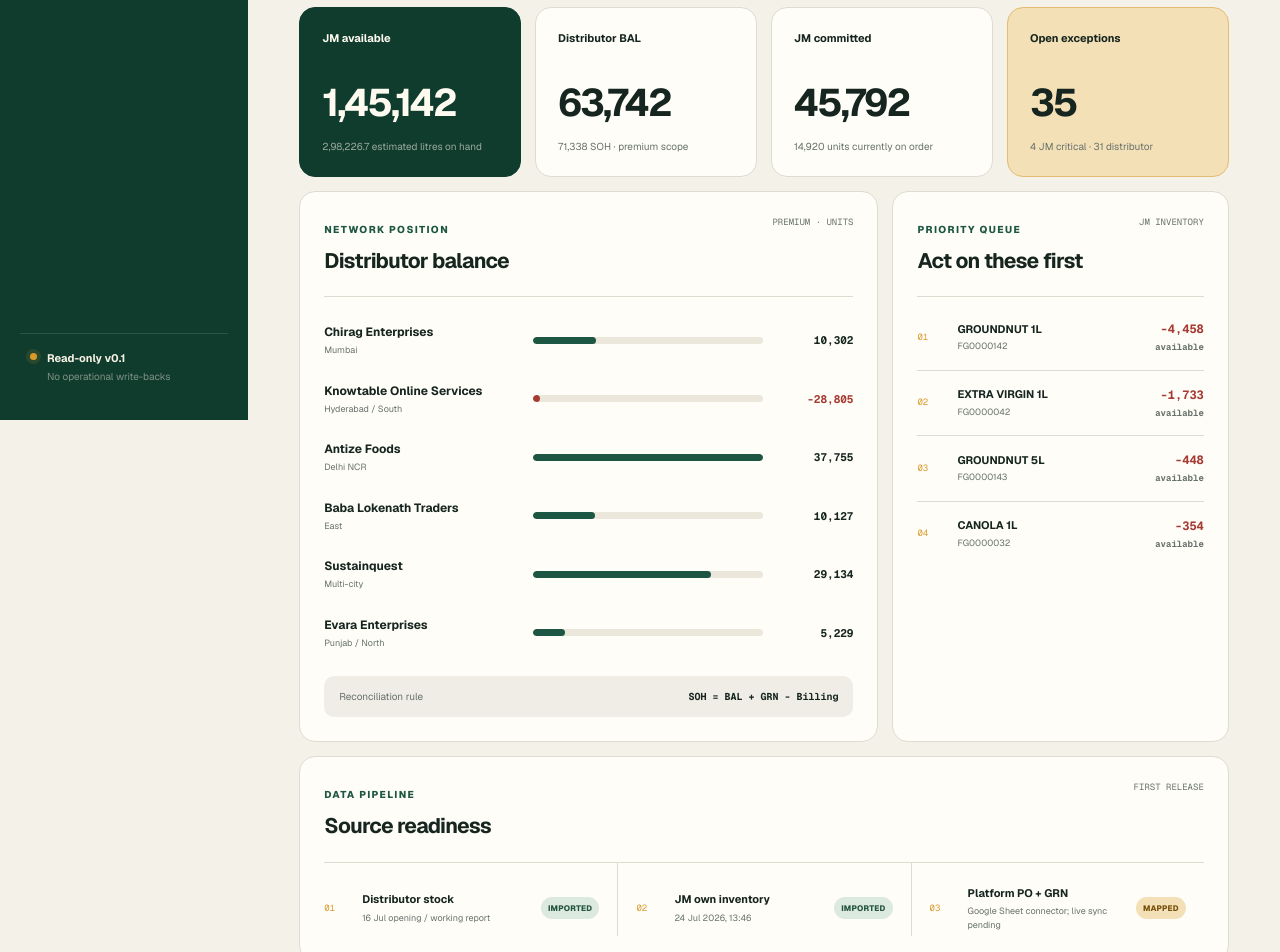
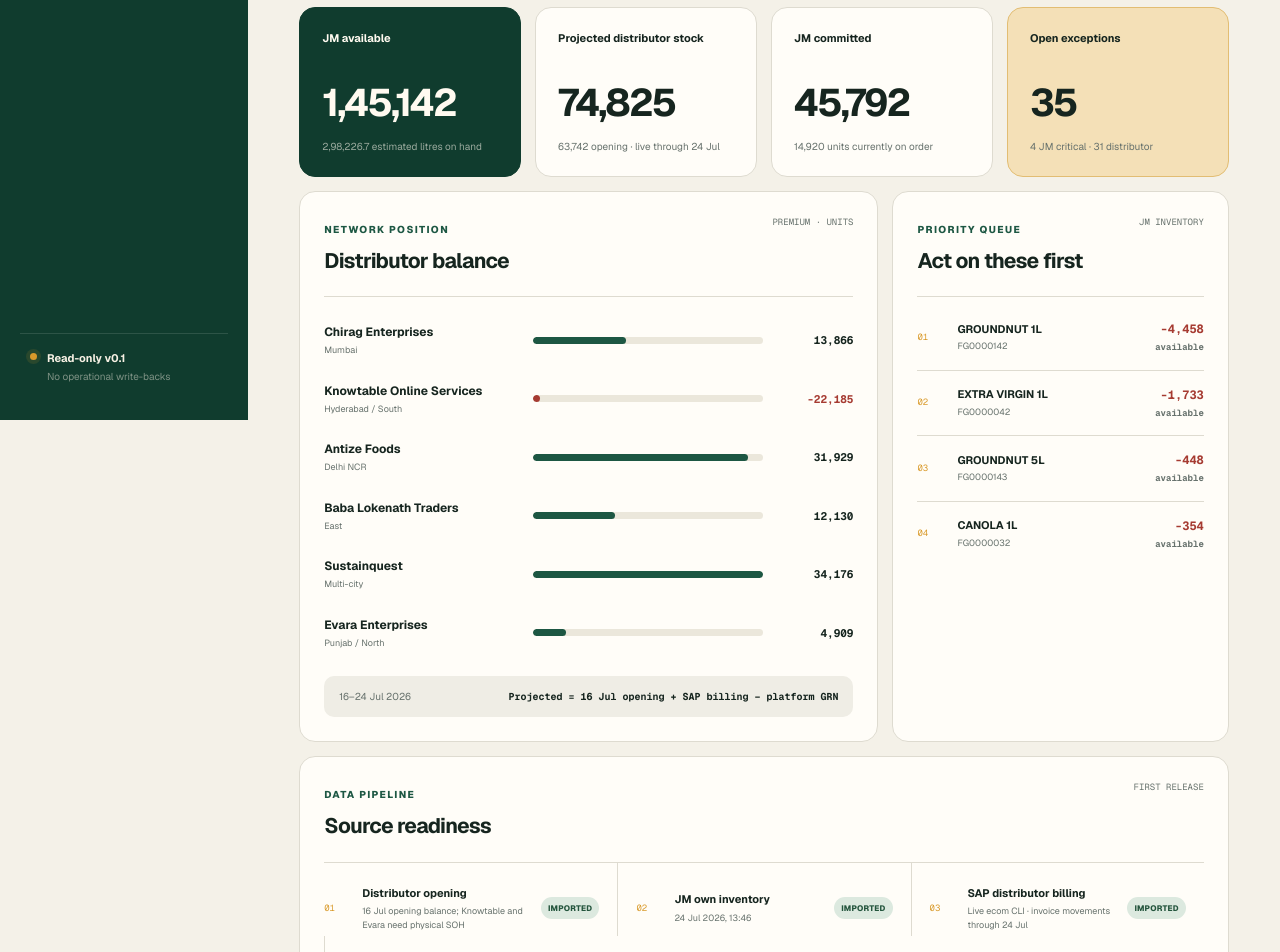
Before and after one commit to daman8271/jivo-supply-control, a Next.js app: page / in a window 1280 px wide. Shown: the part 380-1332 px from the top of the page. Built offline with nearby package versions, Linux system fonts and the light colour scheme.

Commit message:
Add live distributor stock projection

```diff
--- a/app/ControlTower.tsx
+++ b/app/ControlTower.tsx
@@ -36,9 +36,9 @@ const requirements = [
   },
   {
     group: "Billing movements",
-    status: "Partial",
-    have: "Aggregated quantity plus mapped ecom CLI sales-invoice endpoints",
-    need: "Re-authenticate the CLI, then import invoice date, SAP SKU, quantity, source and destination",
+    status: "Have",
+    have: "Live SAP invoice movements by date, distributor, SAP SKU and pieces",
+    need: "Unattended service credential and an agreed sales-return treatment",
   },
   {
     group: "GRN movements",
@@ -85,21 +85,7 @@ export function ControlTower({ seed }: { seed: Seed }) {
   const [query, setQuery] = useState("");
   const [statusFilter, setStatusFilter] = useState("All");
 
-  const distributorTotals = useMemo(
-    () =>
-      seed.distributorSummary.reduce(
-        (totals, distributor) => {
-          const values = distributor[scope];
-          totals.soh += values.soh;
-          totals.billing += values.billing;
-          totals.grn += values.grn;
-          totals.balance += values.balance;
-          return totals;
-        },
-        { soh: 0, billing: 0, grn: 0, balance: 0 },
-      ),
-    [scope, seed.distributorSummary],
-  );
+  const liveTotals = seed.liveReconciliation[scope];
 
   const filteredInventory = useMemo(() => {
     const normalized = query.trim().toLowerCase();
@@ -114,7 +100,9 @@ export function ControlTower({ seed }: { seed: Seed }) {
   }, [query, seed.jmInventory, statusFilter]);
 
   const maxDistributorBalance = Math.max(
-    ...seed.distributorSummary.map((row) => Math.max(0, row[scope].balance)),
+    ...seed.distributorSummary.map((row) =>
+      Math.max(0, row.live[scope].projected),
+    ),
     1,
   );
 
@@ -159,10 +147,10 @@ export function ControlTower({ seed }: { seed: Seed }) {
         <header className="topbar">
           <div className="topbar-date">
             <span>Snapshot</span>
-            <strong>24 July 2026 · 14:00 IST</strong>
+            <strong>24 July 2026 · 15:30 IST</strong>
           </div>
           <div className="topbar-actions">
-            <span className="source-count">3 sources</span>
+            <span className="source-count">{seed.sourceStatus.length} sources</span>
             <button type="button" onClick={() => setView("readiness")}>
               Data checklist
             </button>
@@ -206,10 +194,10 @@ export function ControlTower({ seed }: { seed: Seed }) {
                 tone="green"
               />
               <Metric
-                label="Distributor BAL"
-                value={number.format(distributorTotals.balance)}
-                note={`${number.format(distributorTotals.soh)} SOH · ${scope === "premium" ? "premium scope" : "all products"}`}
-                tone={distributorTotals.balance < 0 ? "red" : "cream"}
+                label="Projected distributor stock"
+                value={number.format(liveTotals.projected)}
+                note={`${number.format(liveTotals.opening)} opening · live through 24 Jul`}
+                tone={liveTotals.projected < 0 ? "red" : "cream"}
               />
               <Metric
                 label="JM committed"
@@ -236,7 +224,7 @@ export function ControlTower({ seed }: { seed: Seed }) {
                 />
                 <div className="distributor-bars">
                   {seed.distributorSummary.map((distributor) => {
-                    const value = distributor[scope].balance;
+                    const value = distributor.live[scope].projected;
                     const width = `${Math.max(
                       3,
                       (Math.max(0, value) / maxDistributorBalance) * 100,
@@ -266,8 +254,8 @@ export function ControlTower({ seed }: { seed: Seed }) {
                   })}
                 </div>
                 <div className="formula-note">
-                  <span>Reconciliation rule</span>
-                  <strong>{seed.formula.stated}</strong>
+                  <span>{seed.liveReconciliation.label}</span>
+                  <strong>{seed.liveReconciliation.formula}</strong>
                 </div>
               </article>
 
@@ -433,13 +421,16 @@ export function ControlTower({ seed }: { seed: Seed }) {
           <div className="page">
             <PageHeading
               eyebrow="Distributor network"
-              title="Stock movement reconciliation"
-              description="A read-only view of SOH, billing, GRN and calculated balance for every distributor."
+              title="Live stock projection"
+              description="The 16 July opening carried forward with live SAP billing and platform-accepted quantities."
             />
             <section className="formula-banner">
-              <span>Confirmed equation</span>
-              <strong>{seed.formula.stated}</strong>
-              <small>Equivalent: {seed.formula.equivalent}</small>
+              <span>{seed.liveReconciliation.label}</span>
+              <strong>{seed.liveReconciliation.formula}</strong>
+              <small>
+                Excludes unreported in-transit stock and manual adjustments;
+                Knowtable and Evara still need physical opening confirmation.
+              </small>
             </section>
             <section className="distributor-card-grid">
               {seed.distributorSummary.map((distributor) => (
@@ -453,33 +444,39 @@ export function ControlTower({ seed }: { seed: Seed }) {
                       className={
                         distributor.openingMissing
                           ? "status-pill need"
-                          : "status-pill have"
+                          : distributor.live.leadTimeDays
+                            ? "status-pill have"
+                            : "status-pill partial"
                       }
                     >
-                      {distributor.openingMissing ? "SOH missing" : "SOH loaded"}
+                      {distributor.openingMissing
+                        ? "Opening missing"
+                        : distributor.live.leadTimeDays
+                          ? `${distributor.live.leadTimeDays}d transit`
+                          : "Lead time needed"}
                     </span>
                   </div>
                   <div className="network-metrics">
                     <span>
-                      <small>SOH</small>
-                      <strong>{number.format(distributor.all.soh)}</strong>
+                      <small>16 Jul opening</small>
+                      <strong>{number.format(distributor.live.all.opening)}</strong>
                     </span>
                     <span>
-                      <small>Billing</small>
-                      <strong>{number.format(distributor.all.billing)}</strong>
+                      <small>SAP billing</small>
+                      <strong>{number.format(distributor.live.all.billing)}</strong>
                     </span>
                     <span>
-                      <small>GRN</small>
-                      <strong>{number.format(distributor.all.grn)}</strong>
+                      <small>Platform GRN</small>
+                      <strong>{number.format(distributor.live.all.grn)}</strong>
                     </span>
                     <span>
-                      <small>BAL</small>
+                      <small>24 Jul projected</small>
                       <strong
                         className={
-                          distributor.all.balance < 0 ? "negative-text" : ""
+                          distributor.live.all.projected < 0 ? "negative-text" : ""
                         }
                       >
-                        {number.format(distributor.all.balance)}
+                        {number.format(distributor.live.all.projected)}
                       </strong>
                     </span>
                   </div>
@@ -492,8 +489,8 @@ export function ControlTower({ seed }: { seed: Seed }) {
             </section>
             <section className="panel table-panel">
               <PanelHeading
-                eyebrow="Exceptions"
-                title="Negative distributor balances"
+                eyebrow="Opening exceptions"
+                title="Negative 16 July balances"
                 action={`${seed.distributorExceptions.length} rows`}
               />
               <div className="table-scroll">
@@ -545,14 +542,14 @@ export function ControlTower({ seed }: { seed: Seed }) {
             <section className="readiness-summary">
               <div>
                 <span>Current readiness</span>
-                <strong>4 core sources mapped</strong>
+                <strong>4 core sources live</strong>
                 <p>
-                  Distributor inventory, JM inventory, platform PO/GRN and the
-                  ecom billing route are mapped for the read-only control tower.
+                  Distributor opening, JM inventory, SAP billing and platform
+                  PO/GRN are now joined in the read-only control tower.
                 </p>
               </div>
-              <div className="readiness-score" aria-label="Data readiness 50 percent">
-                <strong>50%</strong>
+              <div className="readiness-score" aria-label="Data readiness 56 percent">
+                <strong>56%</strong>
                 <span>ready for automation</span>
               </div>
             </section>
--- a/app/data/seed.json
+++ b/app/data/seed.json
@@ -1,5 +1,5 @@
 {
-  "generatedAt": "2026-07-24T14:00:00+05:30",
+  "generatedAt": "2026-07-24T15:30:00+05:30",
   "formula": {
     "stated": "SOH = BAL + GRN - Billing",
     "equivalent": "BAL = SOH + Billing - GRN"
@@ -7,9 +7,9 @@
   "sourceStatus": [
     {
       "id": "distributor",
-      "name": "Distributor stock",
+      "name": "Distributor opening",
       "state": "Imported",
-      "detail": "16 Jul opening / working report"
+      "detail": "16 Jul opening balance; Knowtable and Evara need physical SOH"
     },
     {
       "id": "jm",
@@ -18,10 +18,16 @@
       "detail": "24 Jul 2026, 13:46"
     },
     {
+      "id": "billing",
+      "name": "SAP distributor billing",
+      "state": "Imported",
+      "detail": "Live ecom CLI · invoice movements through 24 Jul"
+    },
+    {
       "id": "grn",
       "name": "Platform PO + GRN",
-      "state": "Mapped",
-      "detail": "Google Sheet connector; live sync pending"
+      "state": "Imported",
+      "detail": "Live ecom master PO · accepted quantities through 24 Jul"
     }
   ],
   "distributorSummary": [
@@ -45,7 +51,22 @@
       "negativeSkuCount": 3,
       "activeSkuCount": 33,
       "premiumSkuCount": 23,
-      "openingMissing": false
+      "openingMissing": false,
+      "live": {
+        "leadTimeDays": null,
+        "all": {
+          "opening": 19835,
+          "billing": 29799,
+          "grn": 26241,
+          "projected": 23393
+        },
+        "premium": {
+          "opening": 10302,
+          "billing": 16759,
+          "grn": 13195,
+          "projected": 13866
+        }
+      }
     },
     {
       "id": "knowtable",
@@ -67,7 +88,22 @@
       "negativeSkuCount": 19,
       "activeSkuCount": 26,
       "premiumSkuCount": 18,
-      "openingMissing": true
+      "openingMissing": true,
+      "live": {
+        "leadTimeDays": 7,
+        "all": {
+          "opening": -21716,
+          "billing": 45455,
+          "grn": 24803,
+          "projected": -1064
+        },
+        "premium": {
+          "opening": -28805,
+          "billing": 17020,
+          "grn": 10400,
+          "projected": -22185
+        }
+      }
     },
     {
       "id": "antize",
@@ -89,7 +125,22 @@
       "negativeSkuCount": 0,
       "activeSkuCount": 15,
       "premiumSkuCount": 12,
-      "openingMissing": false
+      "openingMissing": false,
+      "live": {
+        "leadTimeDays": 2,
+        "all": {
+          "opening": 53197,
+          "billing": 15092,
+          "grn": 23162,
+          "projected": 45127
+        },
+        "premium": {
+          "opening": 37755,
+          "billing": 14872,
+          "grn": 20698,
+          "projected": 31929
+        }
+      }
     },
     {
       "id": "baba",
@@ -111,7 +162,22 @@
       "negativeSkuCount": 1,
       "activeSkuCount": 26,
       "premiumSkuCount": 16,
-      "openingMissing": false
+      "openingMissing": false,
+      "live": {
+        "leadTimeDays": null,
+        "all": {
+          "opening": 28356,
+          "billing": 17246,
+          "grn": 12774,
+          "projected": 32828
+        },
+        "premium": {
+          "opening": 10127,
+          "billing": 4601,
+          "grn": 2598,
+          "projected": 12130
+        }
+      }
     },
     {
       "id": "sustainquest",
@@ -133,7 +199,22 @@
       "negativeSkuCount": 3,
       "activeSkuCount": 33,
       "premiumSkuCount": 21,
-      "openingMissing": false
+      "openingMissing": false,
+      "live": {
+        "leadTimeDays": null,
+        "all": {
+          "opening": 43236,
+          "billing": 30993,
+          "grn": 19187,
+          "projected": 55042
+        },
+        "premium": {
+          "opening": 29134,
+          "billing": 10985,
+          "grn": 5943,
+          "projected": 34176
+        }
+      }
     },
     {
       "id": "evara",
@@ -155,7 +236,22 @@
       "negativeSkuCount": 5,
       "activeSkuCount": 18,
       "premiumSkuCount": 12,
-      "openingMissing": true
+      "openingMissing": true,
+      "live": {
+        "leadTimeDays": null,
+        "all": {
+          "opening": 11470,
+          "billing": 27920,
+          "grn": 22168,
+          "projected": 17222
+        },
+        "premium": {
+          "opening": 5229,
+          "billing": 3200,
+          "grn": 3520,
+          "projected": 4909
+        }
+      }
     }
   ],
   "distributorExceptions": [
@@ -969,5 +1065,23 @@
     "stockValue": 66711385,
     "criticalSkus": 4,
     "unmappedSkus": 6
+  },
+  "liveReconciliation": {
+    "from": "2026-07-16",
+    "to": "2026-07-24",
+    "label": "16–24 Jul 2026",
+    "formula": "Projected = 16 Jul opening + SAP billing − platform GRN",
+    "all": {
+      "opening": 134378,
+      "billing": 166505,
+      "grn": 128335,
+      "projected": 172548
+    },
+    "premium": {
+      "opening": 63742,
+      "billing": 67437,
+      "grn": 56354,
+      "projected": 74825
+    }
   }
 }
```
Also changed, not shown: 1 other file (tests, documents, lock files or other folders).
